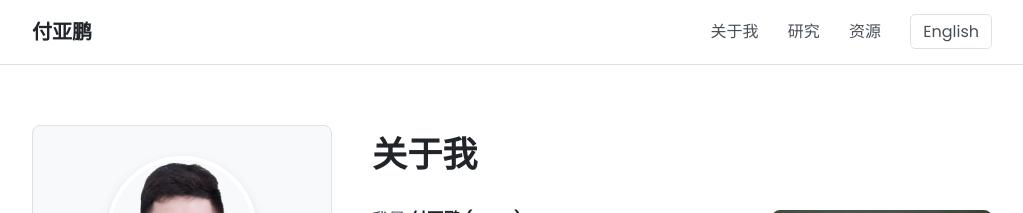
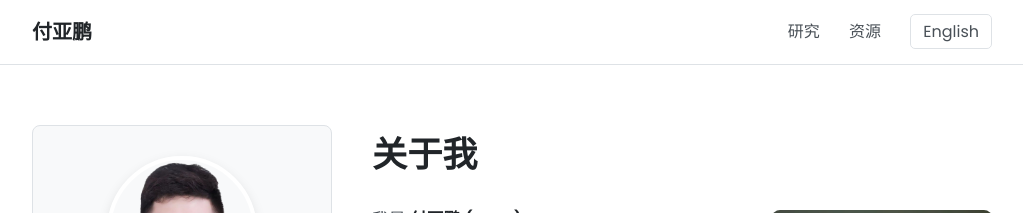
Before and after one commit to fyapeng/fyapeng.github.io, a Jekyll site: the page built from index.html, in a window 1280 px wide. Shown: the top 213 px of the page, without its empty margins (128-1151 px from the left). Built offline with Jekyll 4.4.1, drawn with Linux system fonts in a browser that asks for light colours.

Commit message:
Update zh.yml

```diff
--- a/_data/zh.yml
+++ b/_data/zh.yml
@@ -1,7 +1,7 @@
 # _data/zh.yml
 nav:
   home: "首页"
-  about: "关于我"
+  home_url: "/"
   research: "研究"
   resources: "资源"
   resources_url: "https://fyapeng.com/resources"
```
